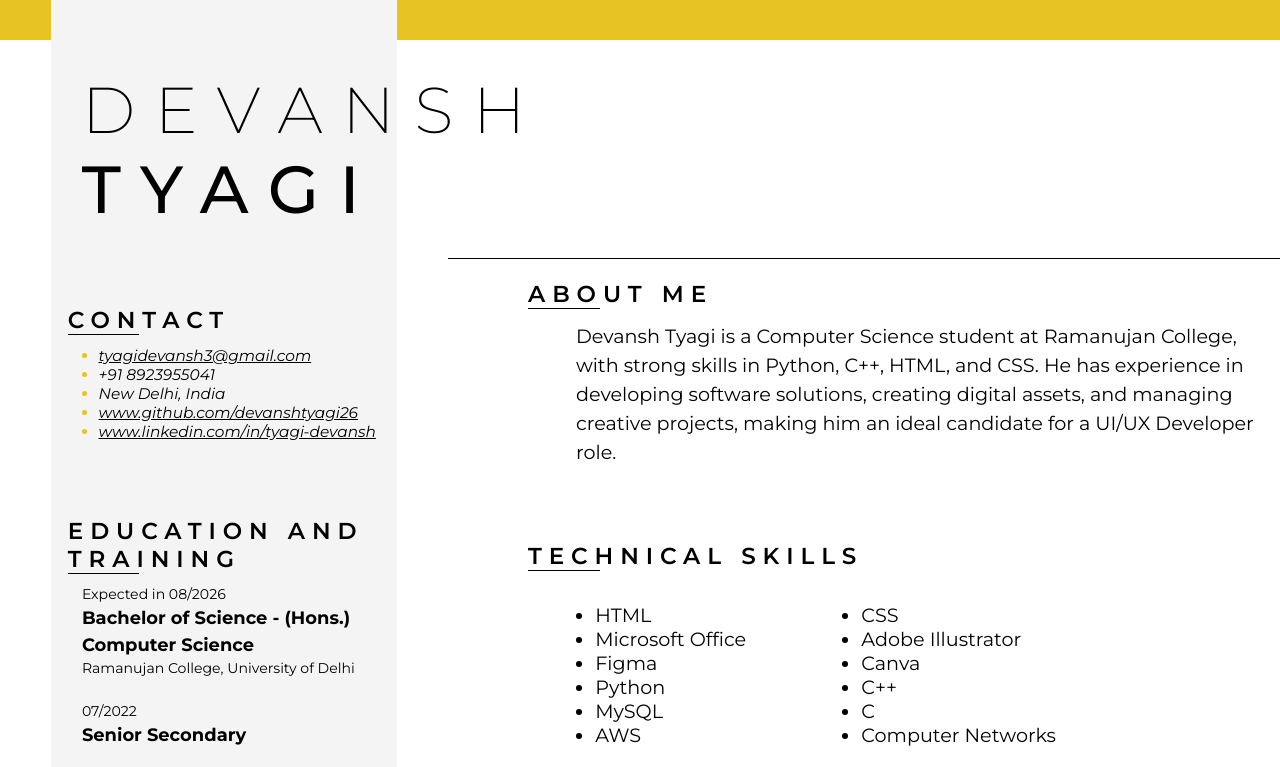
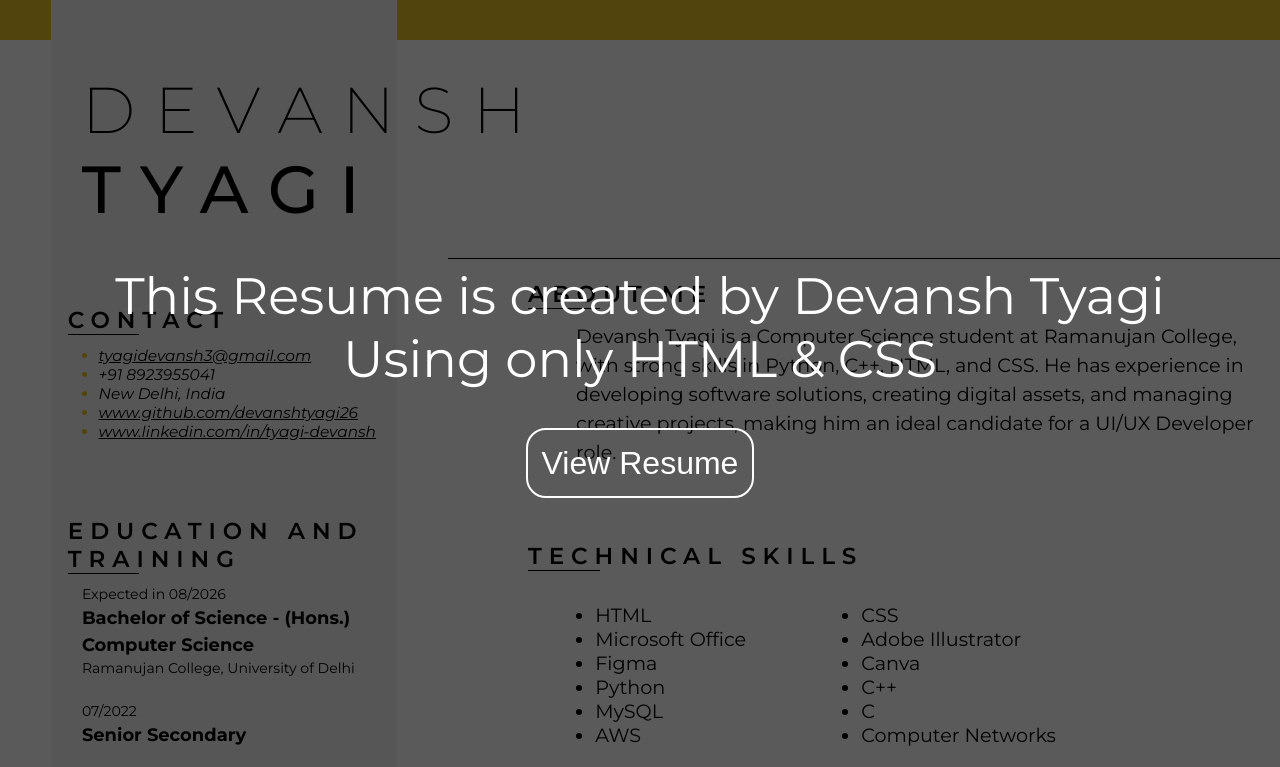
Before and after one commit to devanshtyagi26/Resume, a plain HTML site: page index.html in a window 1280 px wide. Shown: the top 767 px of the page. Drawn offline with Linux system fonts and the light colour scheme.

Commit message:
Popup Screen Added

```diff
--- a/index.html
+++ b/index.html
@@ -7,6 +7,13 @@
     <link rel="stylesheet" href="style.css" />
   </head>
   <body>
+    <div class="popup alignment" id="hide">
+      <p>This Resume is created by Devansh Tyagi</p>
+      <p>Using only HTML & CSS</p>
+      <button type="button" class="btn" onclick="myFunction()">
+        View Resume
+      </button>
+    </div>
     <header></header>
     <main>
       <div class="alignment">
@@ -177,5 +184,11 @@
       </div>
     </main>
     <footer></footer>
+    <script>
+      function myFunction() {
+        var x = document.getElementById("hide");
+        x.style.display = "none";
+      }
+    </script>
   </body>
 </html>
--- a/style.css
+++ b/style.css
@@ -3,6 +3,40 @@
 * {
   margin: 0;
   padding: 0;
+}
+
+.popup {
+  height: 100vh;
+  width: 100vw;
+  background-color: rgba(0, 0, 0, 0.647);
+  display: flex;
+  flex-direction: column;
+  justify-content: center;
+  align-items: center;
+  position: fixed;
+  top: 0;
+  z-index: 5;
+  color: white;
+  font-size: 4vw;
+}
+
+.popup .btn {
+  background: transparent;
+  color: white;
+  padding: 1.1vw;
+  border: 2px solid white;
+  border-radius: 20px;
+  margin: 3vw;
+  cursor: pointer;
+  font-size: 2.5vw;
+}
+
+.popup .btn:hover {
+  scale: 1.2;
+}
+.popup .btn:onclick {
+  /* display: none; */
+  color: blue;
 }
 
 .alignment {
```
